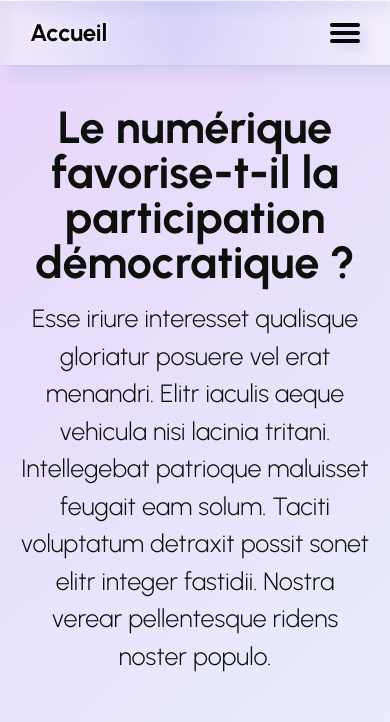
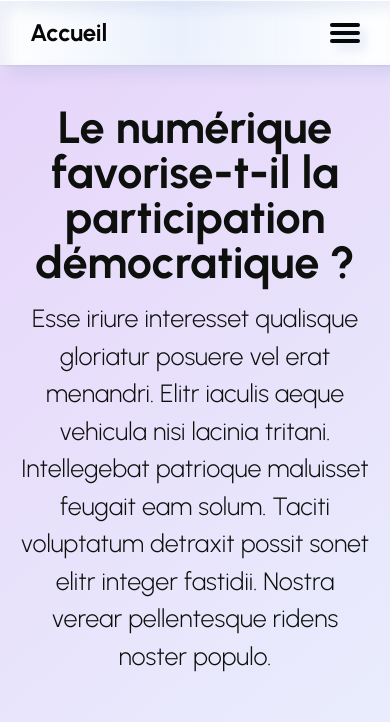
Before and after one commit to Daniil-Hirchyts/SAE-1.6, a plain HTML site: page index.html in a window 390 px wide. Shown: the top 722 px of the page. Drawn offline with Linux system fonts and the light colour scheme.

Commit message:
Template to use

```diff
--- a/assets/css/styles.css
+++ b/assets/css/styles.css
@@ -592,6 +592,7 @@ footer {
         margin: 0;
         height: 65px;
         /*backdrop-filter: blur(0);*/
+        background: #FFF;
     }
 
     .top-footer-section {
```
